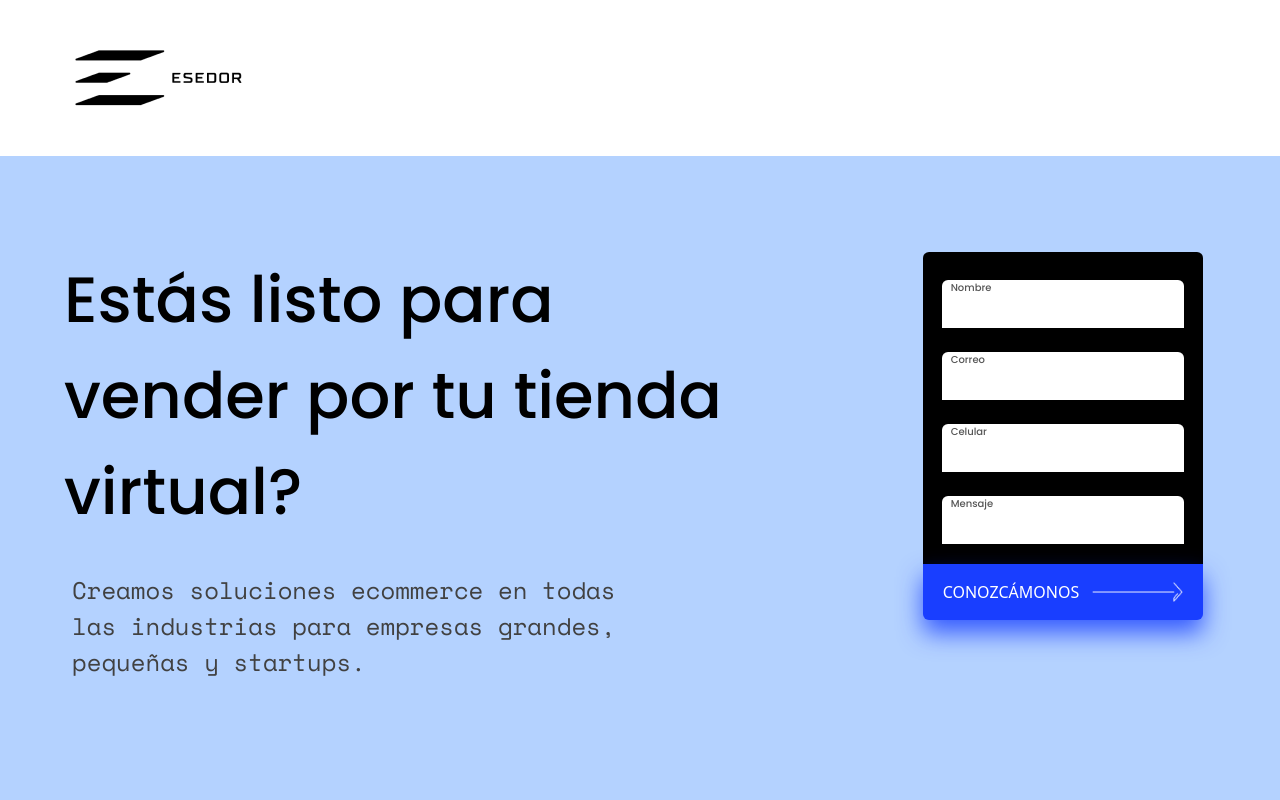
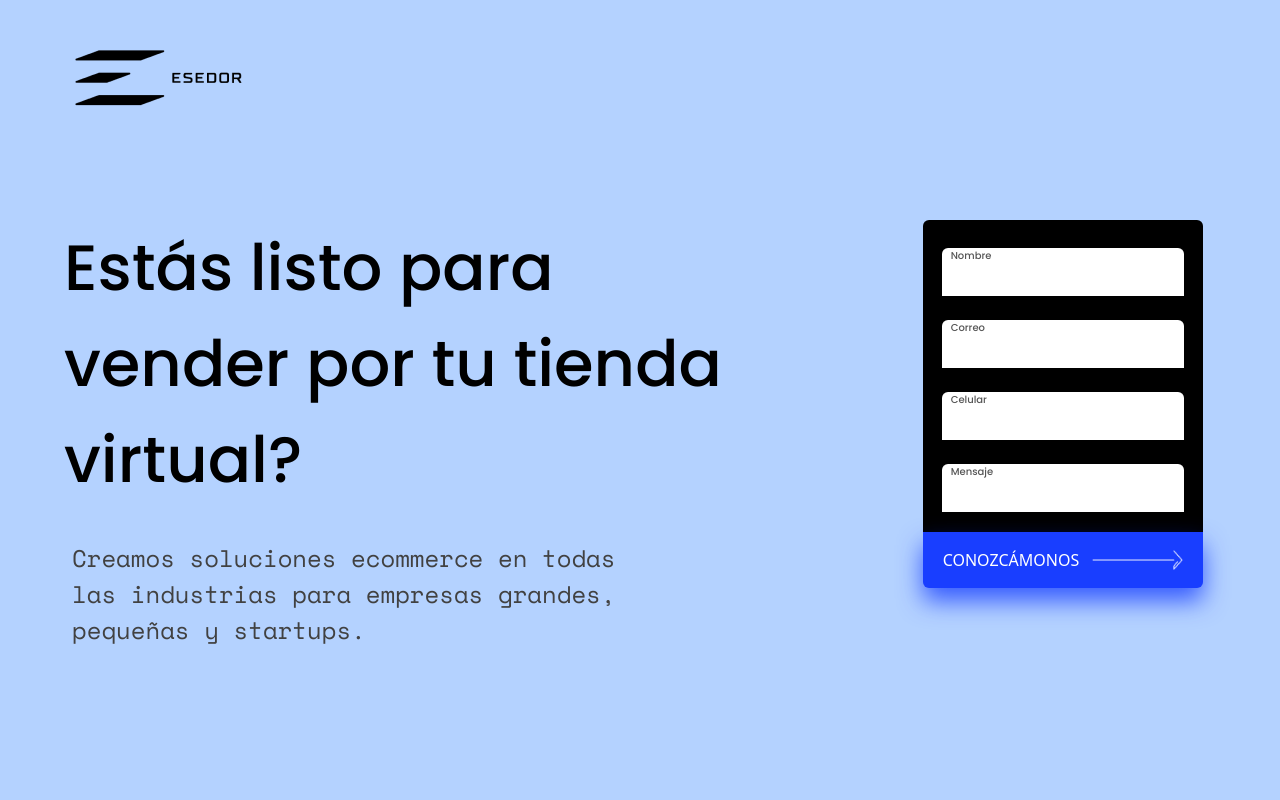
Before and after one commit to ZambranoBeicker/esedor_landingpage-web, a React (Create React App) app: page / in a window 1280 px wide. Shown: the top 800 px of the page. Built offline with nearby package versions, Linux system fonts and the light colour scheme.

Commit message:
Correct bugs #4

```diff
--- a/public/index.html
+++ b/public/index.html
@@ -10,35 +10,12 @@
     <link href="https://fonts.googleapis.com/css2?family=Montserrat:wght@300&display=swap" rel="stylesheet">
     <link href="https://fonts.googleapis.com/css2?family=Poppins:wght@600&display=swap" rel="stylesheet">
     <meta name="theme-color" content="#000000" />
-    <!-- <meta property="og:image" content="images/logo-header.png" />
-    <link rel="apple-touch-icon" href="%PUBLIC_URL%/logo192.png" /> -->
-    <!--
-      manifest.json provides metadata used when your web app is installed on a
-      user's mobile device or desktop. See https://developers.google.com/web/fundamentals/web-app-manifest/
-    -->
-    <link rel="manifest" href="%PUBLIC_URL%/manifest.json" />
-    <!--
-      Notice the use of %PUBLIC_URL% in the tags above.
-      It will be replaced with the URL of the `public` folder during the build.
-      Only files inside the `public` folder can be referenced from the HTML.
+    <meta property="og:image" content="images/logo-header.png" />
+    <link rel="apple-touch-icon" href="%PUBLIC_URL%/logo192.png" />
 
-      Unlike "/favicon.ico" or "favicon.ico", "%PUBLIC_URL%/favicon.ico" will
-      work correctly both with client-side routing and a non-root public URL.
-      Learn how to configure a non-root public URL by running `npm run build`.
-    -->
     <title>Esedor</title>
   </head>
   <body>
     <div id="App"></div>
-    <!--
-      This HTML file is a template.
-      If you open it directly in the browser, you will see an empty page.
-
-      You can add webfonts, meta tags, or analytics to this file.
-      The build step will place the bundled scripts into the <body> tag.
-
-      To begin the development, run `npm start` or `yarn start`.
-      To create a production bundle, use `npm run build` or `yarn build`.
-    -->
   </body>
 </html>
--- a/src/components/Footer.js
+++ b/src/components/Footer.js
@@ -90,8 +90,8 @@ const Footer = () =>{
               </div>
             </div>
           </div>
-          <div className=" lg:py-4 border-t border-b mb-6 mt-10">
-            <p>© 2018 ESEDOR, todos los derechos reservados.</p>
+          <div className=" lg:py-4 border-t border-b mb-6 mt-10 lg:ml-4">
+            <p>© 2020 ESEDOR, todos los derechos reservados.</p>
           </div>
         </footer>
       )
--- a/src/components/Header.js
+++ b/src/components/Header.js
@@ -19,7 +19,7 @@ const Header = ()=>{
 
     return(
           <React.Fragment>
-              <header className="header my-4 lg:my-10">
+              <header className="header py-4 lg:py-10 bg-blue-third">
                 <Logo src="images/logo-header.png" alt="Image"/>
               </header>
           </React.Fragment>
--- a/src/components/Hero.js
+++ b/src/components/Hero.js
@@ -35,7 +35,7 @@ const HeroInfo = (props)=>{
     )
 }
 
-const ArrowCta = ({title,info,adapt,ctaClass = '',src,containerClass = 'bg-black rounded-md',textClass = ''})=>{
+const ArrowCta = ({title,adapt,ctaClass = '',src,containerClass = 'bg-black rounded-md',textClass = ''})=>{
     let titleImg;
     const titulo = <h5 className={"mr-0 " + ctaClass}>{title}</h5>
 
@@ -51,7 +51,7 @@ const ArrowCta = ({title,info,adapt,ctaClass = '',src,containerClass = 'bg-black
 
 
     return (
-        <div className={"arrow-container pt-1 text-white sm:mx-auto text-shadow " + containerClass}>
+        <div className={"arrow-container pt-1 text-white sm:mx-auto text-shadow cursor-pointer hover-bg-blue " + containerClass}>
             <DynamicFlex flex={adapt}>
                 {titleImg}
             </DynamicFlex>
@@ -97,7 +97,7 @@ const data = [
 const Hero = () =>{
 
     return(
-        <section className="min-h-0 sm:flex sm:pt-16 sm:pb-24 xl:pt-24 xl:mb-32 lg:h-screen bg-blue-third">
+        <section className="min-h-0 sm:flex sm:pt-16 sm:pb-24 xl:pt-16 lg:h-screen bg-blue-third">
             <HeroInfo />
             <div>
               <HeroForm formClass="bg-black min-h-0 sm:mx-4 py-1 px-2 rounded-t-md"/>
--- a/src/components/Steps.js
+++ b/src/components/Steps.js
@@ -22,17 +22,10 @@ const stepsContent = (data, last)=>{
   if(last){
     return (
 
-          <div className={"flex my-56 " + data[0].containerClass}>
-              {setTitles(data,"text-md leading-loose", data[0].stepTitle.toLowerCase() + " w-6/12")}
+          <div className={"flex mb-20 " + data[0].containerClass}>
+              {setTitles(data[0],"text-md leading-loose lg:mb-24", data[0].stepTitle.toLowerCase() + " w-6/12")}
               <img className={data[0].imgClass} src={data[0].img} alt={data[0].stepTitle}/>
           </div>
-
-          // return(
-          //     <div key={index * 4} className={"relative flex py-20 my-56 " + steps.containerClass}>
-          //         <img className={steps.imgClass} src={steps.img} alt={steps.stepTitle}/>
-          //         {setTitles(steps,"text-md leading-loose",steps.stepTitle.toLowerCase() + " mb-20 w-4/12 ml-auto relative z-50",index)}
-          //     </div>
-          //     )
 
           )
 }
@@ -43,14 +36,14 @@ const stepsContent = (data, last)=>{
         if(steps.orientate){
 
             return(
-                <div key={index * 3} className={"flex my-56 " + steps.containerClass}>
+                <div key={index * 3} className={"flex mt-40 mb-20 " + steps.containerClass}>
                     {setTitles(steps,"text-md leading-loose", steps.stepTitle.toLowerCase() + " w-6/12",index)}
                     <img className={steps.imgClass} src={steps.img} alt={steps.stepTitle}/>
                 </div>
                 )
             }else{
             return(
-                <div key={index * 4} className={"relative flex py-20 my-56 " + steps.containerClass}>
+                <div key={index * 4} className={"relative flex py-20 mt-40 mb-20 " + steps.containerClass}>
                     <img className={steps.imgClass} src={steps.img} alt={steps.stepTitle}/>
                     {setTitles(steps,"text-md leading-loose",steps.stepTitle.toLowerCase() + " mb-20 w-4/12 ml-auto relative z-50",index)}
                 </div>
--- a/src/index.scss
+++ b/src/index.scss
@@ -23,6 +23,10 @@ code {
 
 .bg-blue{
   background: #193EFF;
+  transition: .12s;
+  &:hover{
+    background: #193ECF;
+  }
 }
 .bg-blue-secondary{
   background: #C7D0FF;
--- a/src/sass/_steps.scss
+++ b/src/sass/_steps.scss
@@ -30,7 +30,7 @@
   }
 
   .img-tercer{
-    bottom:-235px;
+    bottom:-90px;
 
 
   }
```
